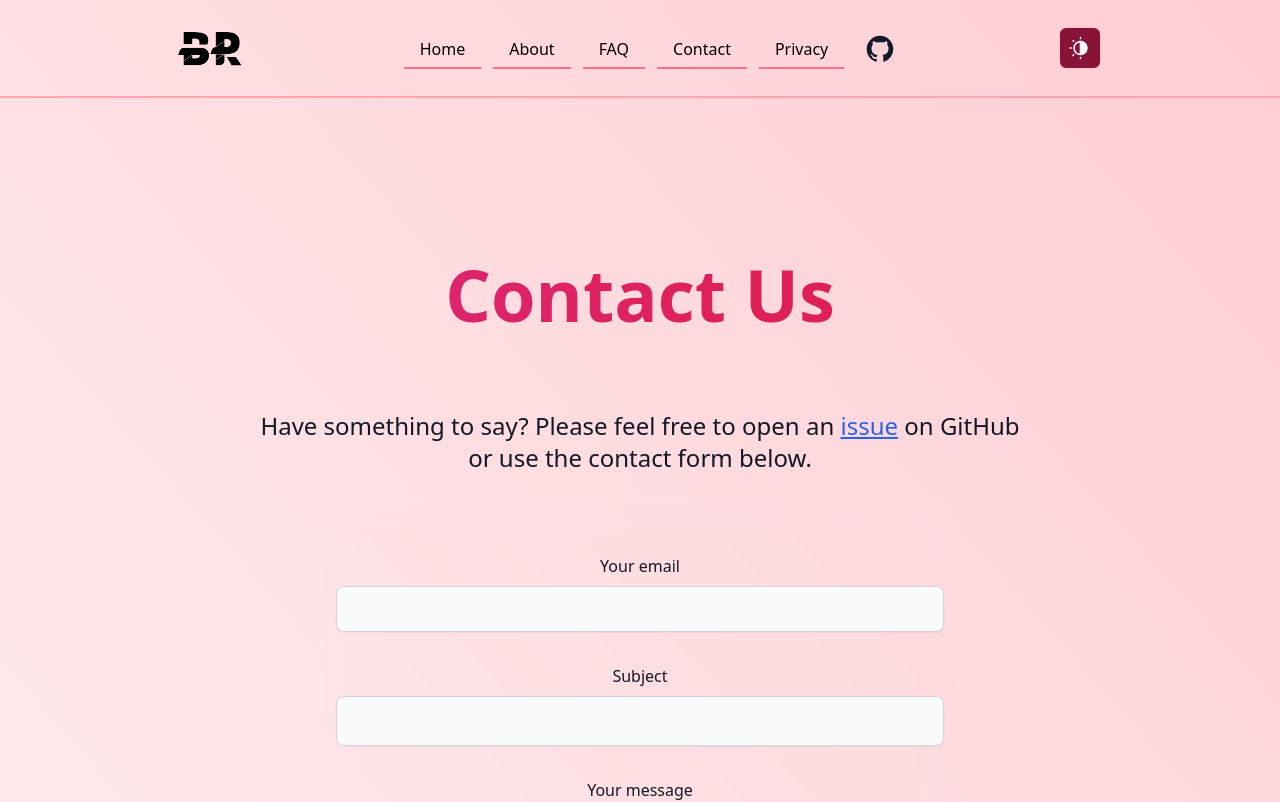
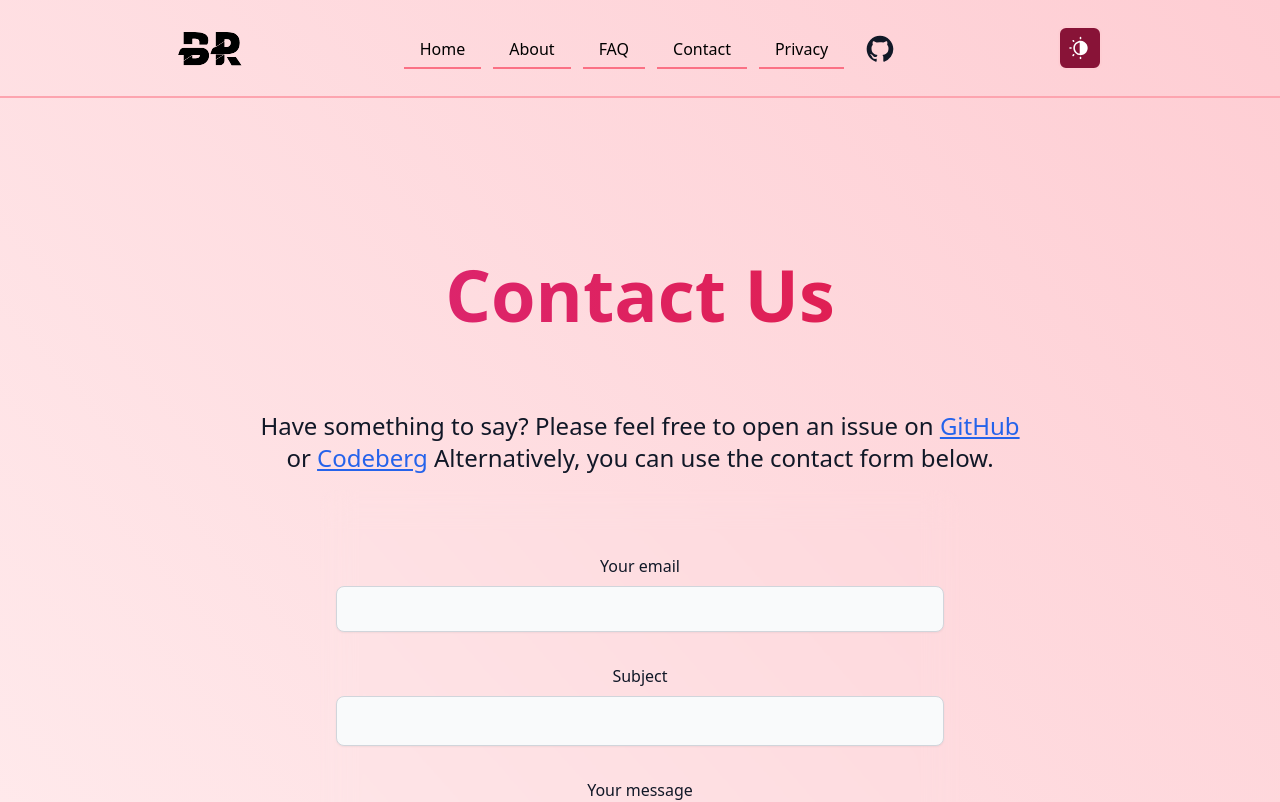
Before and after one commit to nesaku/BiblioReads, a Next.js app: page /contact in a window 1280 px wide. Shown: the top 802 px of the page. Built offline with nearby package versions, Linux system fonts and the light colour scheme; no server answers.

Commit message:
update text and other minor improvements

```diff
--- a/components/contactpage-components/ContactHero.js
+++ b/components/contactpage-components/ContactHero.js
@@ -9,17 +9,25 @@ const ContactHero = () => {
             Contact Us
           </h1>
           <h2 className="mt-20 text-2xl">
-            {" "}
-            Have something to say? Please feel free to open an{" "}
+            Have something to say? Please feel free to open an issue on{" "}
             <a
               className="text-blue-600 dark:text-blue-500 underline"
               href="https://github.com/nesaku/BiblioReads/issues"
               target="_blank"
               rel="noreferrer"
             >
-              issue
+              GitHub
             </a>{" "}
-            on GitHub or use the contact form below.
+            or{" "}
+            <a
+              className="text-blue-600 dark:text-blue-500 underline"
+              href="https://codeberg.org/nesaku/BiblioReads/issues"
+              target="_blank"
+              rel="noreferrer"
+            >
+              Codeberg
+            </a>{" "}
+            Alternatively, you can use the contact form below.
           </h2>
         </div>
       </div>
--- a/components/resultpage-components/ResultData.js
+++ b/components/resultpage-components/ResultData.js
@@ -15,12 +15,38 @@ const ResultData = ({ scrapedData }) => {
           <h2 id="error" className="text-red-600 font-bold text-5xl uppercase">
             Error - Book Not Found
           </h2>
-          <h3 className="my-12 text-lg text-black font-bold dark:text-gray-100">
-            An Example Of A Valid Query Is:
-            <span className="font-normal">
-              https://www.goodreads.com/book/show/5907.The_Hobbit
-            </span>
-          </h3>
+          <div className="px-2">
+            <h3 className="mt-12 text-lg text-black font-bold dark:text-gray-100">
+              An Example Of A Valid Query Is:{" "}
+              <span className="font-normal">
+                https://www.goodreads.com/book/show/5907.The_Hobbit
+              </span>
+            </h3>
+            <h3 className="mt-8 mb-12 text-lg text-black font-semibold dark:text-gray-100">
+              If you&apos;re sure your query was correct. Please report this by
+              creating an issue on{" "}
+              <a
+                href="https://github.com/nesaku/BiblioReads/issues"
+                target="_blank"
+                rel="noreferrer"
+                aria-label="GitHub"
+                className="underline hover:text-blue-600"
+              >
+                GitHub
+              </a>{" "}
+              or{" "}
+              <a
+                href="https://codeberg.org/nesaku/BiblioReads/issues"
+                target="_blank"
+                rel="noreferrer"
+                aria-label="Codeberg"
+                className="underline hover:text-blue-600"
+              >
+                Codeberg
+              </a>
+              .
+            </h3>
+          </div>
           <div className="mx-auto">
             <a
               href="/"
```
Also changed, not shown: 1 other file (tests, documents, lock files or other folders).
